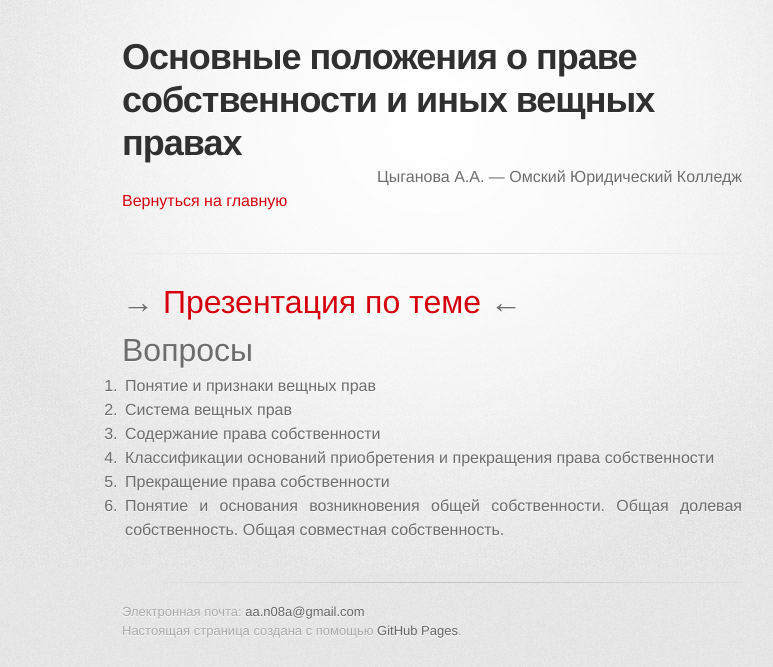
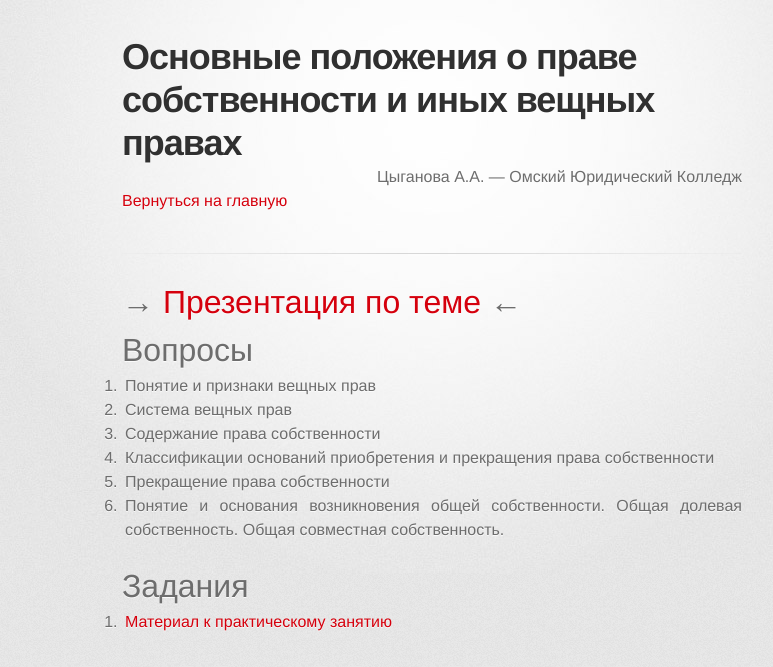
Before and after one commit to a-nova/a-nova.github.io, a Jekyll site: the page built from _grpr/11.md, in a window 1280 px wide, cut to the strip 0-667 px from the top of the page. Shown: the whole strip, without its empty margins (208-981 px from the left). Built offline with Jekyll 4.4.1, drawn with Linux system fonts in a browser that asks for light colours; some web fonts are replaced.

Commit message:
задания по вещному 1

```diff
--- a/_grpr/11.md
+++ b/_grpr/11.md
@@ -15,3 +15,7 @@ layout: page
 4. Классификации оснований приобретения и прекращения права собственности
 5. Прекращение права собственности
 6. Понятие и основания возникновения общей собственности. Общая долевая собственность. Общая совместная собственность.
+
+# Задания
+
+1. [Материал к практическому занятию](./11/eigentum-praktikum.pdf)
```
Also changed, not shown: 1 other file.
